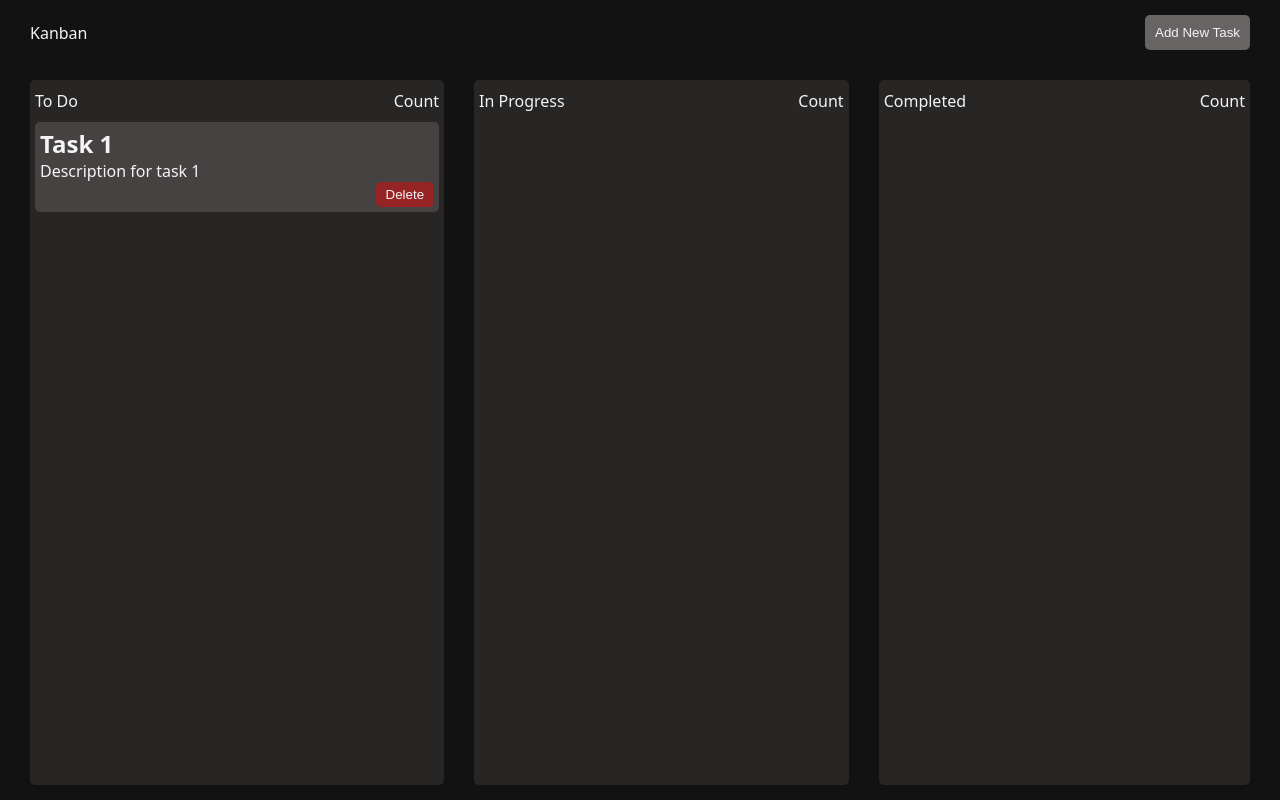
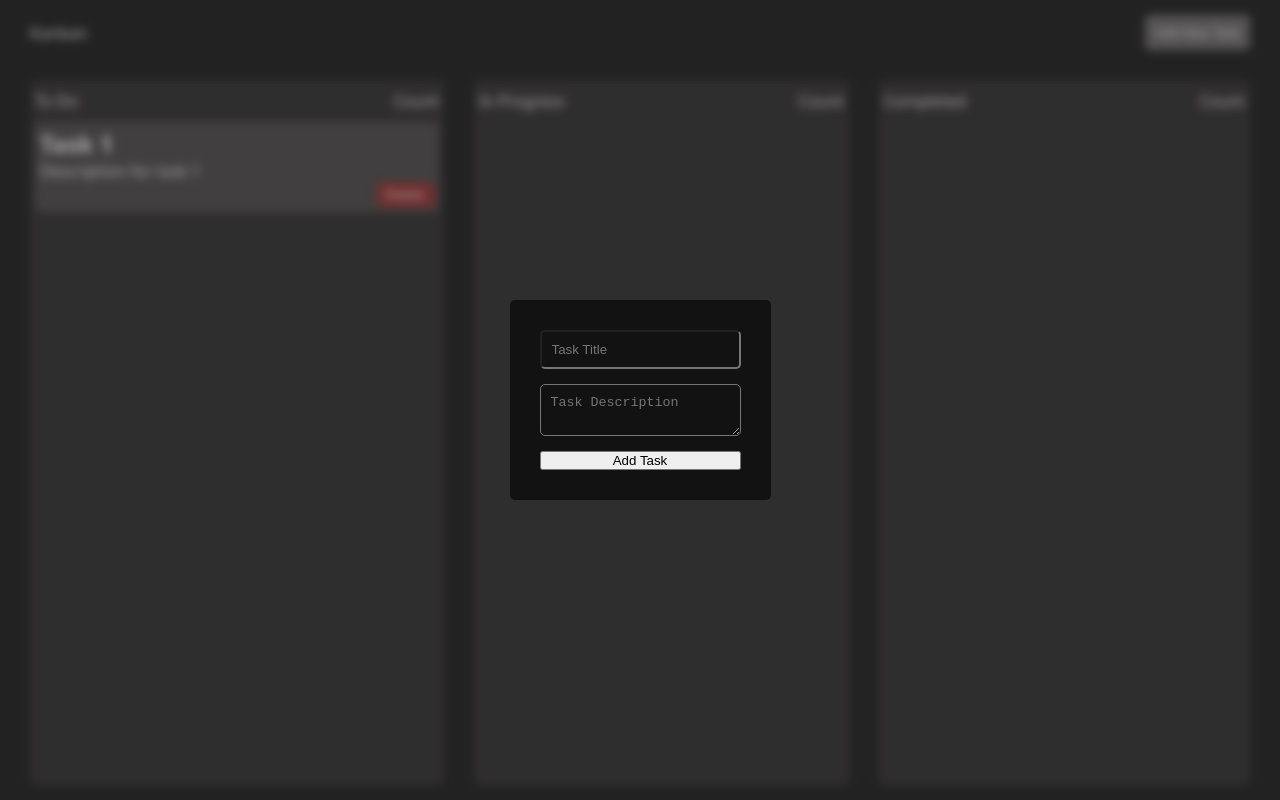
Before and after one commit to Abbas7120/KanbanBoard, a plain HTML site: page index.html in a window 1280 px wide. Both pictures are taken after a click on the button "Add New Task". Drawn offline with Linux system fonts and the light colour scheme.

Commit message:
Add new task

```diff
--- a/index.html
+++ b/index.html
@@ -45,8 +45,8 @@
  <div class="modal  add-new-task">
     <div class="bg"></div>
     <div class="center">
-   <input type="text" id="task-title" placeholder="Task Title"/>
-   <textarea id="task-desc" placeholder="Task Description"></textarea>
+   <input type="text"placeholder="Task Title"/>
+   <textarea placeholder="Task Description"></textarea>
    <button id="add-new-task" class="add-task-btn">Add Task</button>
 </div>
  </div>
--- a/script.js
+++ b/script.js
@@ -37,13 +37,10 @@ const toggleModalBtn = document.querySelector('#toggle-modal')
 const modal = document.querySelector('.modal')
 const addTaskButton = document.querySelector('#add-new-task')
 
-const taskTitle = document.querySelector('#task-title')
-const taskDesc = document.querySelector('#task-desc')
 
 toggleModalBtn.addEventListener("click", () => {
-  modal.classList.add("active")
+  modal.classList.toggle("active")
 })
 
 modalbg.addEventListener("click", () => {
-  modal.classList.remove("active")
-})
+ modal.classList.remove("active")})
--- a/style.css
+++ b/style.css
@@ -130,7 +130,7 @@ color: var(--primary-text-color);
     justify-content:center;
 }
 
-.modal .active{
+.modal.active{
     display: flex;
 }
 .modal .center{
```
